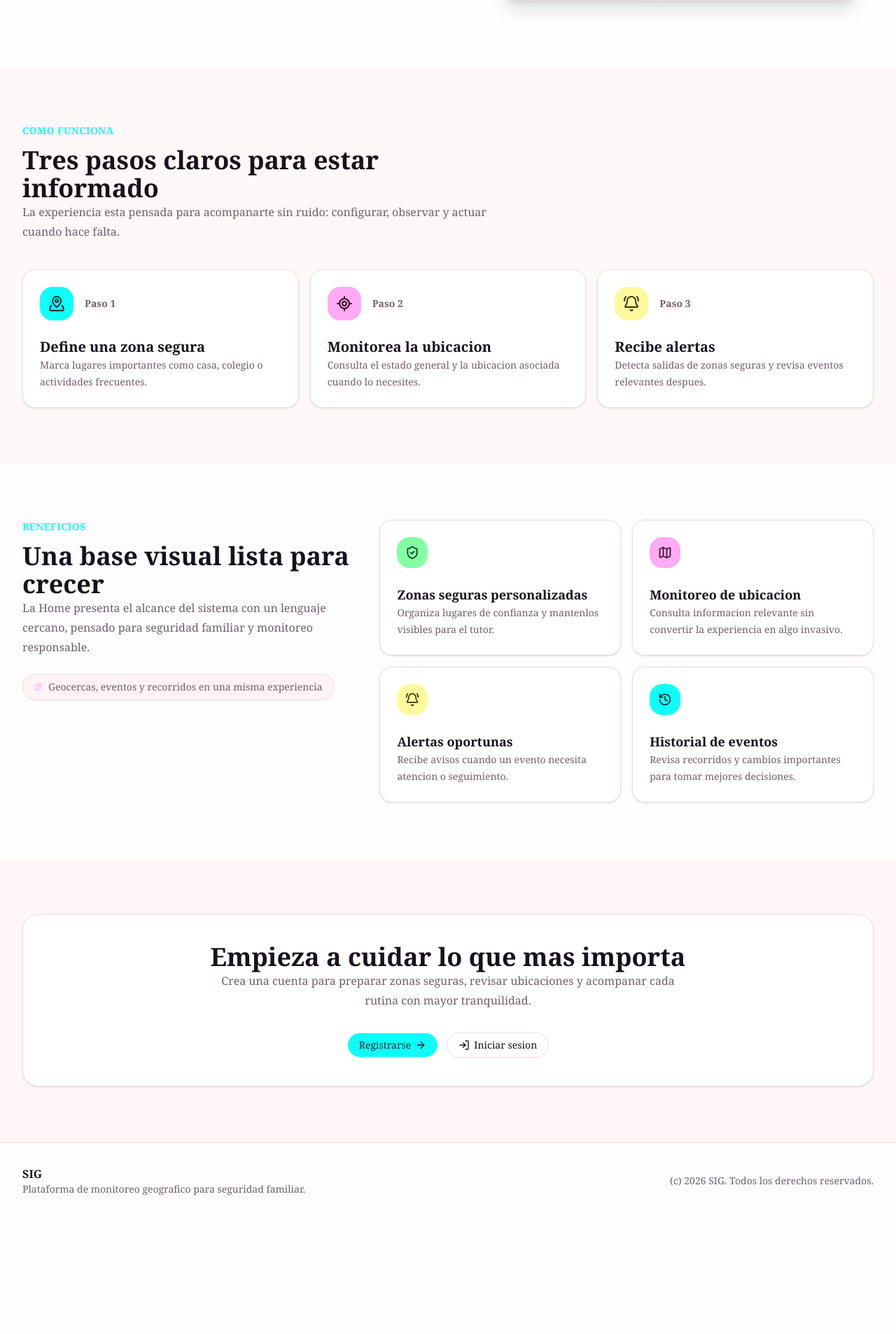
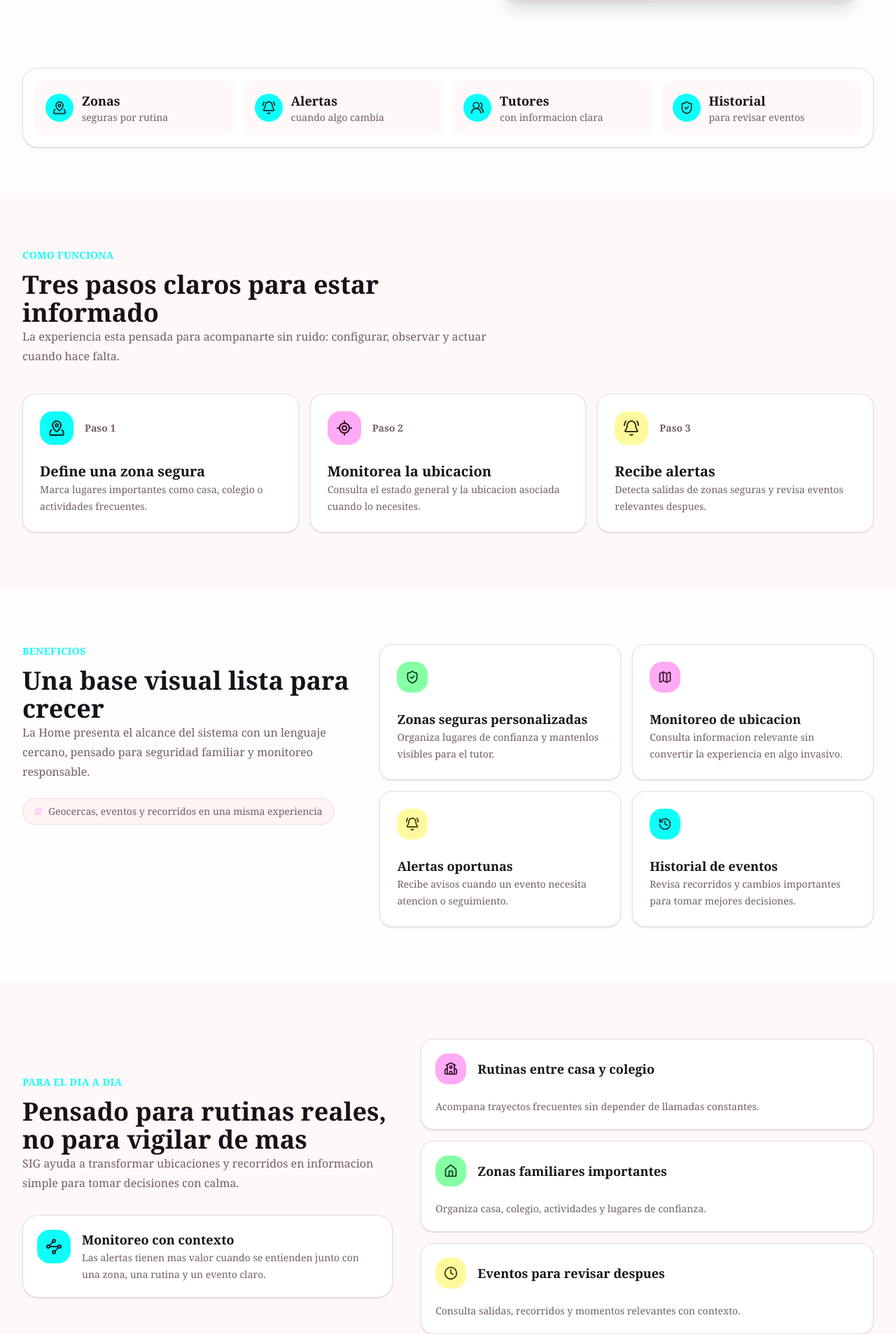
Before and after one commit to Mau8877/SIG-FRONT, a React (Vite) app: page / in a window 1280 px wide. Shown: the part 593-2500 px from the top of the page at 70% size. Before the commit the page ends 2335 px from the top, so only its background shows below. Built offline with nearby package versions, Linux system fonts and the light colour scheme.

Commit message:
feat: enhance HomeScreen layout and add new sections for FAQs, Trust Signals, and Use Cases

```diff
--- /dev/null
+++ b/src/features/home/components/FaqSection.tsx
@@ -0,0 +1,66 @@
+import { CircleHelp } from "lucide-react"
+
+import {
+  Card,
+  CardContent,
+  CardHeader,
+  CardTitle,
+} from "@/components/ui/card"
+
+const questions = [
+  {
+    question: "Necesito instalar mapas reales para probar la Home?",
+    answer:
+      "No. Esta version usa una preview visual interactiva. Los mapas reales pueden integrarse despues en las pantallas de monitoreo.",
+  },
+  {
+    question: "La geocerca de la Home guarda datos reales?",
+    answer:
+      "No. Es una simulacion para explicar el concepto de zona segura, marcador y alerta preventiva.",
+  },
+  {
+    question: "Que vera un tutor en la plataforma?",
+    answer:
+      "Una vista clara de menores registrados, zonas seguras, ubicaciones, alertas y eventos para revisar.",
+  },
+]
+
+export function FaqSection() {
+  return (
+    <section className="bg-background py-16 sm:py-20">
+      <div className="mx-auto max-w-7xl px-4 sm:px-6 lg:px-8">
+        <div className="mx-auto max-w-3xl text-center">
+          <p className="text-sm font-semibold uppercase tracking-wide text-primary">
+            Preguntas rapidas
+          </p>
+          <h2 className="mt-3 font-heading text-3xl font-bold text-foreground sm:text-4xl">
+            Una primera version clara para presentar la idea
+          </h2>
+        </div>
+
+        <div className="mt-10 grid gap-4 lg:grid-cols-3">
+          {questions.map((item) => (
+            <Card
+              key={item.question}
+              className="rounded-2xl border shadow-sm ring-0 [--card-spacing:--spacing(6)]"
+            >
+              <CardHeader>
+                <span className="mb-2 flex size-10 items-center justify-center rounded-full bg-muted text-muted-foreground">
+                  <CircleHelp className="size-5" aria-hidden="true" />
+                </span>
+                <CardTitle className="text-lg font-bold text-card-foreground">
+                  {item.question}
+                </CardTitle>
+              </CardHeader>
+              <CardContent>
+                <p className="text-sm leading-6 text-muted-foreground">
+                  {item.answer}
+                </p>
+              </CardContent>
+            </Card>
+          ))}
+        </div>
+      </div>
+    </section>
+  )
+}
--- a/src/features/home/components/FooterHome.tsx
+++ b/src/features/home/components/FooterHome.tsx
@@ -1,21 +1,82 @@
+import { Link } from "@tanstack/react-router"
+
 import { Separator } from "@/components/ui/separator"
 
 export function FooterHome() {
   const currentYear = new Date().getFullYear()
 
   return (
-    <footer className="bg-background">
+    <footer className="bg-card">
       <Separator />
-      <div className="mx-auto flex max-w-7xl flex-col gap-3 px-4 py-8 text-sm text-muted-foreground sm:flex-row sm:items-center sm:justify-between sm:px-6 lg:px-8">
-        <div>
-          <p className="font-heading text-base font-bold text-foreground">
-            SIG
-          </p>
-          <p className="mt-1">
-            Plataforma de monitoreo geografico para seguridad familiar.
-          </p>
+      <div className="mx-auto max-w-7xl px-4 py-10 sm:px-6 lg:px-8">
+        <div className="grid gap-10 md:grid-cols-[1.2fr_0.8fr_0.8fr]">
+          <div>
+            <div className="flex items-center gap-3">
+              <span className="flex size-10 items-center justify-center rounded-full bg-secondary text-secondary-foreground">
+                SIG
+              </span>
+              <p className="font-heading text-lg font-bold text-foreground">
+                SIG
+              </p>
+            </div>
+            <p className="mt-4 max-w-md text-sm leading-6 text-muted-foreground">
+              Plataforma de monitoreo geografico orientada a seguridad
+              familiar, geocercas, alertas y seguimiento responsable.
+            </p>
+          </div>
+
+          <div>
+            <p className="font-heading text-sm font-bold text-foreground">
+              Navegacion
+            </p>
+            <div className="mt-4 grid gap-3 text-sm text-muted-foreground">
+              <Link to="/" className="transition-colors hover:text-foreground">
+                Inicio
+              </Link>
+              <Link
+                to="/"
+                hash="como-funciona"
+                className="transition-colors hover:text-foreground"
+              >
+                Como funciona
+              </Link>
+              <Link
+                to="/"
+                hash="beneficios"
+                className="transition-colors hover:text-foreground"
+              >
+                Beneficios
+              </Link>
+            </div>
+          </div>
+
+          <div>
+            <p className="font-heading text-sm font-bold text-foreground">
+              Acceso
+            </p>
+            <div className="mt-4 grid gap-3 text-sm text-muted-foreground">
+              <Link
+                to="/login"
+                className="transition-colors hover:text-foreground"
+              >
+                Iniciar sesion
+              </Link>
+              <Link
+                to="/register"
+                className="transition-colors hover:text-foreground"
+              >
+                Registrarse
+              </Link>
+            </div>
+          </div>
         </div>
-        <p>(c) {currentYear} SIG. Todos los derechos reservados.</p>
+
+        <Separator className="my-8" />
+
+        <div className="flex flex-col gap-3 text-sm text-muted-foreground sm:flex-row sm:items-center sm:justify-between">
+          <p>(c) {currentYear} SIG. Todos los derechos reservados.</p>
+          <p>Seguridad familiar con informacion clara y accionable.</p>
+        </div>
       </div>
     </footer>
   )
--- /dev/null
+++ b/src/features/home/components/TrustSignalsSection.tsx
@@ -0,0 +1,57 @@
+import { BellRing, MapPinned, ShieldCheck, UsersRound } from "lucide-react"
+
+const trustSignals = [
+  {
+    value: "Zonas",
+    label: "seguras por rutina",
+    icon: MapPinned,
+  },
+  {
+    value: "Alertas",
+    label: "cuando algo cambia",
+    icon: BellRing,
+  },
+  {
+    value: "Tutores",
+    label: "con informacion clara",
+    icon: UsersRound,
+  },
+  {
+    value: "Historial",
+    label: "para revisar eventos",
+    icon: ShieldCheck,
+  },
+]
+
+export function TrustSignalsSection() {
+  return (
+    <section className="bg-background pb-16">
+      <div className="mx-auto max-w-7xl px-4 sm:px-6 lg:px-8">
+        <div className="grid gap-3 rounded-3xl border bg-card p-4 shadow-sm sm:grid-cols-2 lg:grid-cols-4">
+          {trustSignals.map((signal) => {
+            const Icon = signal.icon
+
+            return (
+              <div
+                key={signal.value}
+                className="flex items-center gap-3 rounded-2xl bg-muted/60 p-4"
+              >
+                <span className="flex size-10 shrink-0 items-center justify-center rounded-full bg-primary text-primary-foreground">
+                  <Icon className="size-5" aria-hidden="true" />
+                </span>
+                <div>
+                  <p className="font-heading text-lg font-bold text-foreground">
+                    {signal.value}
+                  </p>
+                  <p className="text-sm text-muted-foreground">
+                    {signal.label}
+                  </p>
+                </div>
+              </div>
+            )
+          })}
+        </div>
+      </div>
+    </section>
+  )
+}
--- /dev/null
+++ b/src/features/home/components/UseCasesSection.tsx
@@ -0,0 +1,101 @@
+import { Clock, Home, School, Waypoints } from "lucide-react"
+
+import {
+  Card,
+  CardContent,
+  CardHeader,
+  CardTitle,
+} from "@/components/ui/card"
+
+const useCases = [
+  {
+    title: "Rutinas entre casa y colegio",
+    description:
+      "Acompana trayectos frecuentes sin depender de llamadas constantes.",
+    icon: School,
+    tone: "bg-secondary text-secondary-foreground",
+  },
+  {
+    title: "Zonas familiares importantes",
+    description:
+      "Organiza casa, colegio, actividades y lugares de confianza.",
+    icon: Home,
+    tone: "bg-success text-success-foreground",
+  },
+  {
+    title: "Eventos para revisar despues",
+    description:
+      "Consulta salidas, recorridos y momentos relevantes con contexto.",
+    icon: Clock,
+    tone: "bg-warning text-warning-foreground",
+  },
+]
+
+export function UseCasesSection() {
+  return (
+    <section className="bg-muted/50 py-16 sm:py-20">
+      <div className="mx-auto max-w-7xl px-4 sm:px-6 lg:px-8">
+        <div className="grid gap-10 lg:grid-cols-[0.9fr_1.1fr] lg:items-center">
+          <div>
+            <p className="text-sm font-semibold uppercase tracking-wide text-primary">
+              Para el dia a dia
+            </p>
+            <h2 className="mt-3 font-heading text-3xl font-bold text-foreground sm:text-4xl">
+              Pensado para rutinas reales, no para vigilar de mas
+            </h2>
+            <p className="mt-4 text-base leading-7 text-muted-foreground">
+              SIG ayuda a transformar ubicaciones y recorridos en informacion
+              simple para tomar decisiones con calma.
+            </p>
+
+            <div className="mt-8 rounded-3xl border bg-card p-5 shadow-sm">
+              <div className="flex items-start gap-4">
+                <span className="flex size-12 shrink-0 items-center justify-center rounded-2xl bg-primary text-primary-foreground">
+                  <Waypoints className="size-6" aria-hidden="true" />
+                </span>
+                <div>
+                  <p className="font-heading text-lg font-bold text-card-foreground">
+                    Monitoreo con contexto
+                  </p>
+                  <p className="mt-2 text-sm leading-6 text-muted-foreground">
+                    Las alertas tienen mas valor cuando se entienden junto con
+                    una zona, una rutina y un evento claro.
+                  </p>
+                </div>
+              </div>
+            </div>
+          </div>
+
+          <div className="grid gap-4">
+            {useCases.map((useCase) => {
+              const Icon = useCase.icon
+
+              return (
+                <Card
+                  key={useCase.title}
+                  className="rounded-2xl border shadow-sm ring-0 [--card-spacing:--spacing(5)]"
+                >
+                  <CardHeader>
+                    <div className="flex items-center gap-4">
+                      <span className={`flex size-11 items-center justify-center rounded-2xl ${useCase.tone}`}>
+                        <Icon className="size-5" aria-hidden="true" />
+                      </span>
+                      <CardTitle className="text-lg font-bold text-card-foreground">
+                        {useCase.title}
+                      </CardTitle>
+                    </div>
+                  </CardHeader>
+                  <CardContent>
+                    <p className="text-sm leading-6 text-muted-foreground">
+                      {useCase.description}
+                    </p>
+                  </CardContent>
+                </Card>
+              )
+            })}
+          </div>
+        </div>
+      </div>
+    </section>
+  )
+}
--- a/src/features/home/components/index.ts
+++ b/src/features/home/components/index.ts
@@ -1,7 +1,10 @@
 export * from "./BenefitsSection"
+export * from "./FaqSection"
 export * from "./FooterHome"
 export * from "./HeaderHome"
 export * from "./HeroMapPreview"
 export * from "./HeroSection"
 export * from "./HomeCtaSection"
 export * from "./HowItWorksSection"
+export * from "./TrustSignalsSection"
+export * from "./UseCasesSection"
--- a/src/features/home/screens/HomeScreen.tsx
+++ b/src/features/home/screens/HomeScreen.tsx
@@ -1,10 +1,13 @@
 import {
   BenefitsSection,
+  FaqSection,
   FooterHome,
   HeaderHome,
   HeroSection,
   HomeCtaSection,
   HowItWorksSection,
+  TrustSignalsSection,
+  UseCasesSection,
 } from "../components"
 
 export function HomeScreen() {
@@ -13,8 +16,11 @@ export function HomeScreen() {
       <HeaderHome />
       <main>
         <HeroSection />
+        <TrustSignalsSection />
         <HowItWorksSection />
         <BenefitsSection />
+        <UseCasesSection />
+        <FaqSection />
         <HomeCtaSection />
       </main>
       <FooterHome />
```
